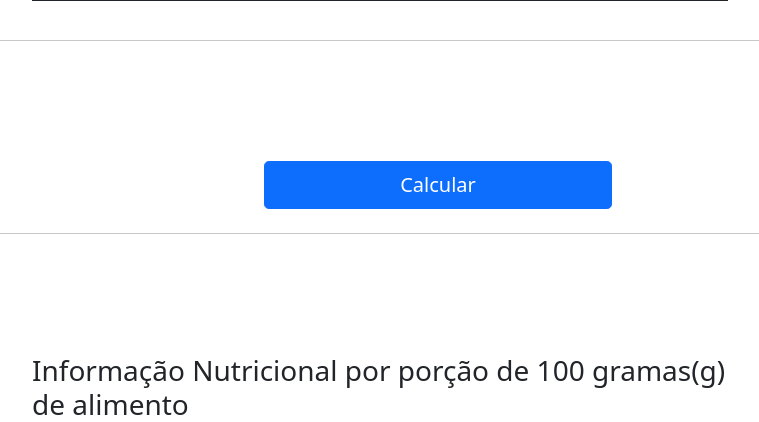
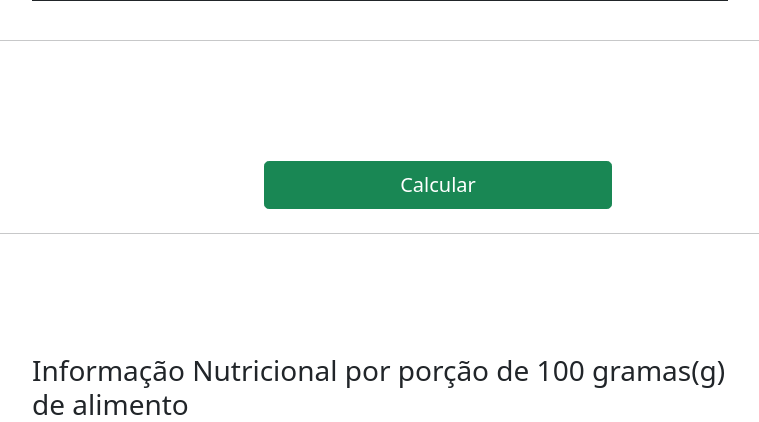
Before and after one commit to lacouth/projeto_taco, a Flask app: page / in a window 1280 px wide. Shown: the part 585-1007 px from the top of the page, without its empty margins (236-995 px from the left). Run offline with Flask 2, Linux system fonts and the light colour scheme.

Commit message:
Altera cor botão calcular

```diff
--- a/templates/index.html
+++ b/templates/index.html
@@ -74,7 +74,7 @@
 
         <div class="row g-5">
           <div class="col-md-8 col-lg-8 offset-md-2 offset-lg-2">
-            <button class="offset-md-4 offset-lg-4 w-50 btn btn-primary btn-lg" id="btn_calcular">Calcular</button>
+            <button class="offset-md-4 offset-lg-4 w-50 btn btn-success btn-lg" id="btn_calcular">Calcular</button>
           </div>
         </div>
 
```
